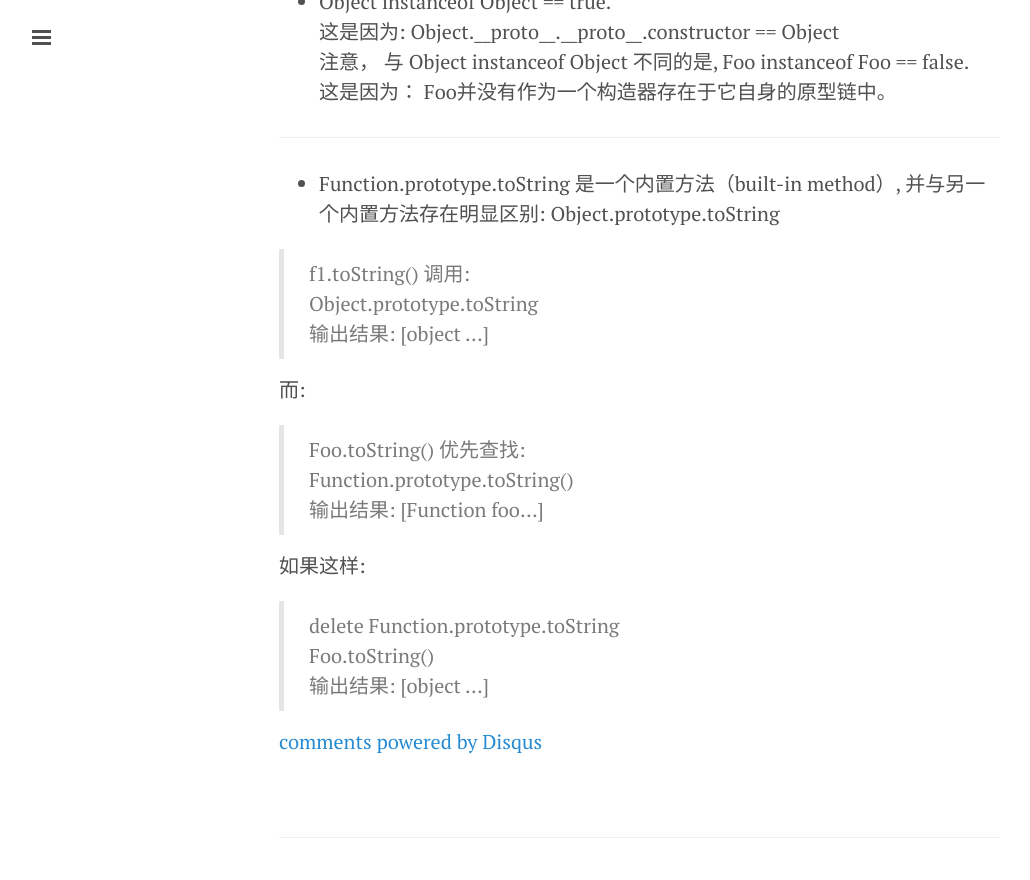
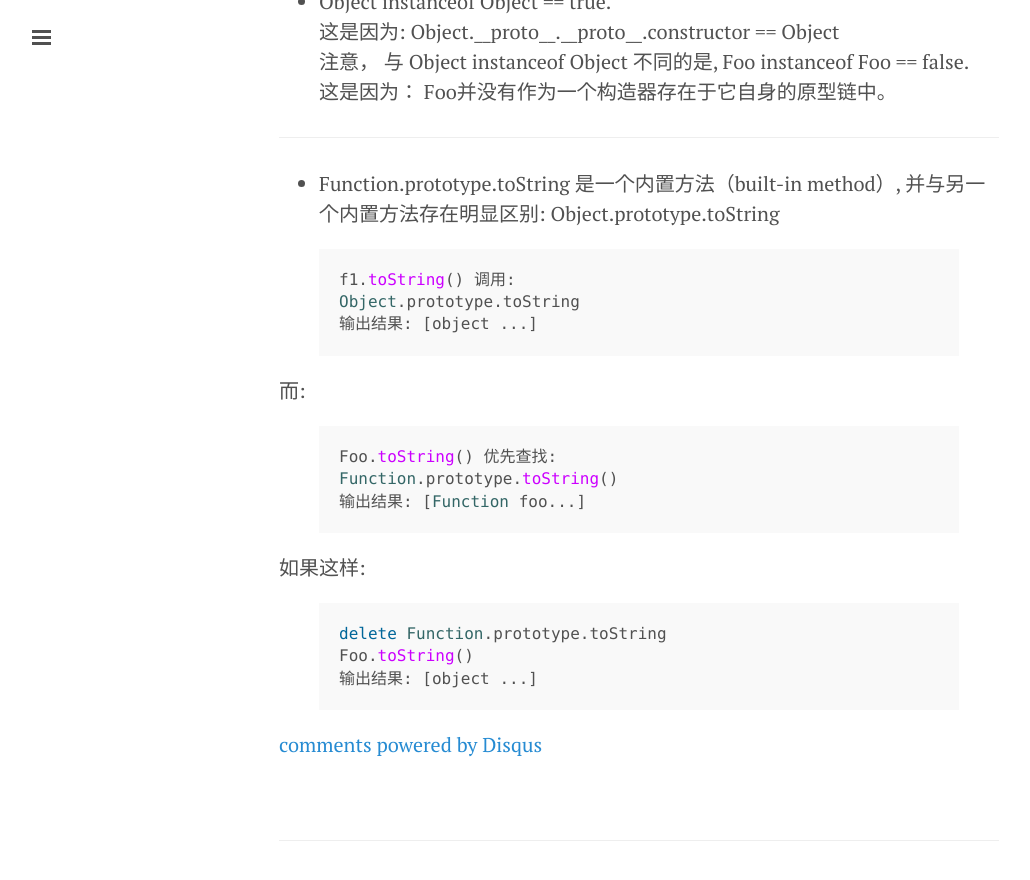
Before and after one commit to clarkdo/clarkdo.github.com, a Jekyll site: the page built from _posts/2014-08-21-17.md, in a window 1280 px wide and 900 px high, scrolled down 3555 px. Shown: the top 880 px of the window, without its empty margins (1-1031 px from the left). Built offline with Jekyll 4.4.1, drawn with Linux system fonts in a browser that asks for light colours; Markdown is read by kramdown in place of the engine named in the settings; comment, search, counter and statistics services are not loaded; part of the change alters nothing that is shown.

Commit message:
new post

```diff
--- a/_posts/2014-08-21-17.md
+++ b/_posts/2014-08-21-17.md
@@ -112,18 +112,24 @@ Function.constructor === Function<br/>
 
 - Function.prototype.toString 是一个内置方法（built-in method）, 并与另一个内置方法存在明显区别: Object.prototype.toString
 
-> f1.toString() 调用:<br/>
-> Object.prototype.toString<br/>
-> 输出结果: [object ...]
+{% highlight javascript %}
+f1.toString() 调用:
+Object.prototype.toString
+输出结果: [object ...]
+{% endhighlight %}
 
 而:
 
-> Foo.toString() 优先查找:<br/>
-> Function.prototype.toString()<br/>
-> 输出结果: [Function foo...]
+{% highlight javascript %}
+Foo.toString() 优先查找:
+Function.prototype.toString()
+输出结果: [Function foo...]
+{% endhighlight %}
 
 如果这样:
 
-> delete Function.prototype.toString<br/>
-> Foo.toString()<br/>
-> 输出结果: [object ...]
+{% highlight javascript %}
+delete Function.prototype.toString
+Foo.toString()
+输出结果: [object ...]
+{% endhighlight %}
```
